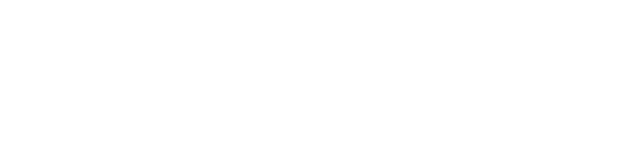
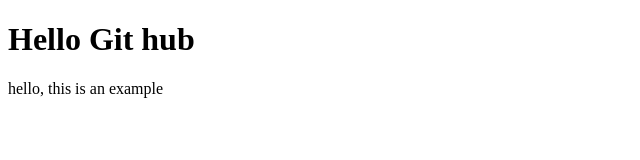
Before and after one commit to Georginacierra/git-hub, a plain HTML site: page index.html in a window 1280 px wide. Shown: the whole page, without its empty margins (0-640 px from the left). Drawn offline with Linux system fonts and the light colour scheme.

Commit message:
modif html

```diff
--- a/index.html
+++ b/index.html
@@ -1,11 +1,12 @@
 <!DOCTYPE html>
 <html lang="en">
-<head>
-  <meta charset="UTF-8">
-  <meta name="viewport" content="width=device-width, initial-scale=1.0">
-  <title>Document</title>
-</head>
-<body>
-
-</body>
+  <head>
+    <meta charset="UTF-8" />
+    <meta name="viewport" content="width=device-width, initial-scale=1.0" />
+    <title>Document</title>
+  </head>
+  <body>
+    <h1>Hello Git hub</h1>
+    <p>hello, this is an example</p>
+  </body>
 </html>
```
